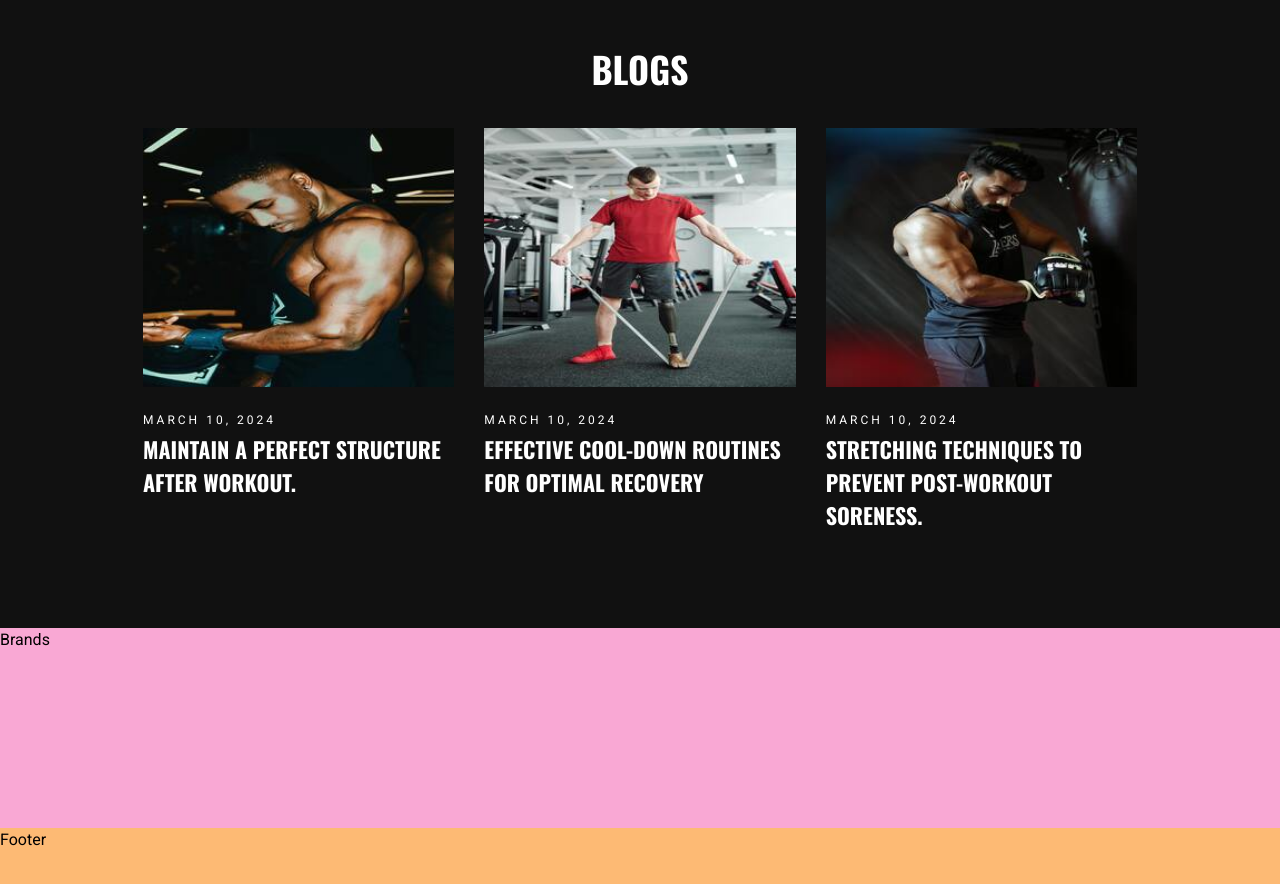
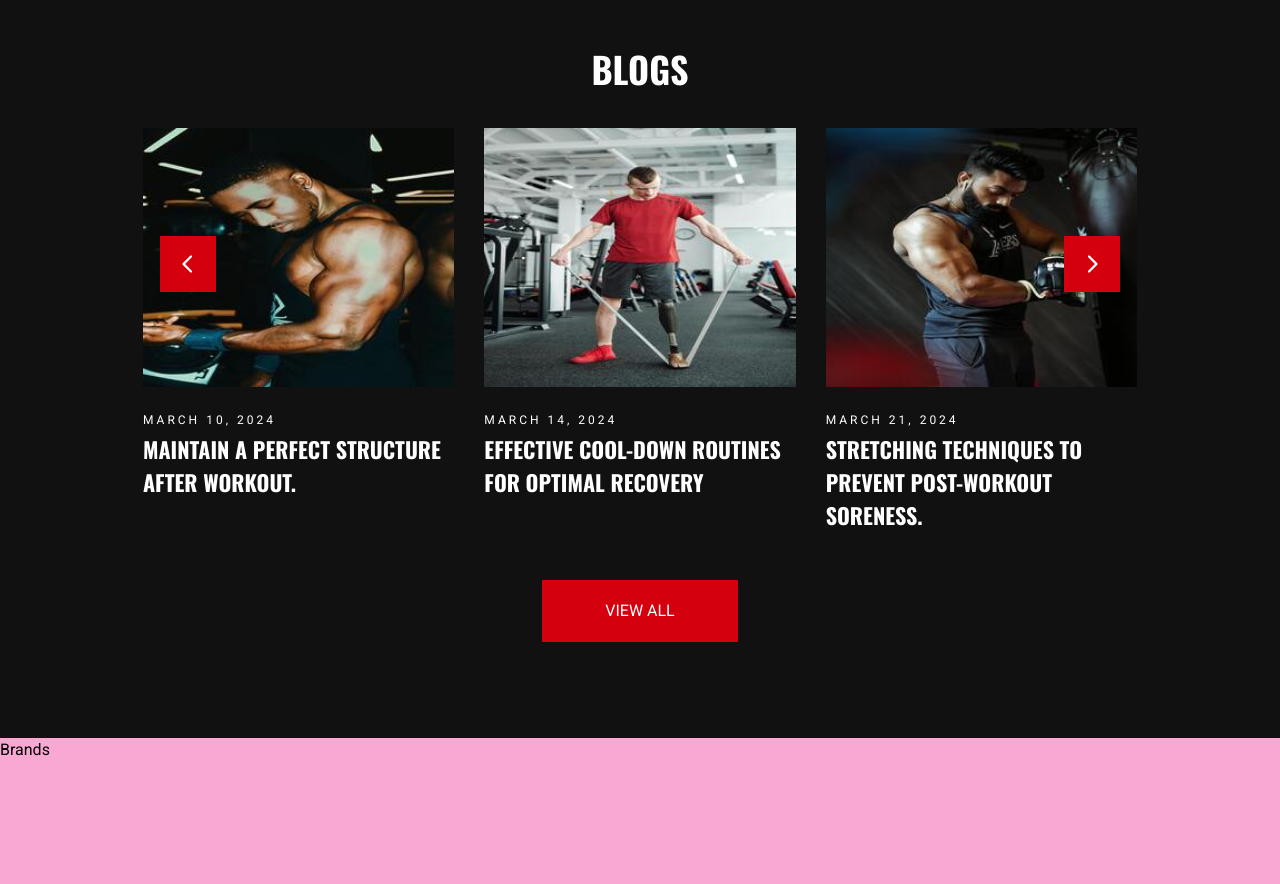
Before and after one commit to deadmanShadow/fitphysique-spa-gym, a Next.js app: page / in a window 1280 px wide. Shown: the part 6100-6984 px from the top of the page. Built offline with nearby package versions, Linux system fonts and the light colour scheme.

Commit message:
blog added

```diff
--- a/components/Blog.tsx
+++ b/components/Blog.tsx
@@ -1,9 +1,13 @@
 "use client";
+import { fadeIn } from "@/lib/variants";
+import { motion } from "framer-motion";
 import Image from "next/image";
 import Link from "next/link";
 import "swiper/css";
 import "swiper/css/navigation";
 import { Swiper, SwiperSlide } from "swiper/react";
+import CustomButton from "./CustomButton";
+import SwiperNavButtons from "./SwiperNavButtons";
 
 const blogData = [
   {
@@ -14,43 +18,43 @@ const blogData = [
   },
   {
     img: "/assets/img/blog/post2.jpg",
-    date: "March 10, 2024",
+    date: "March 14, 2024",
     title: "Effective Cool-Down Routines for Optimal Recovery",
     href: "/blog/post2",
   },
   {
     img: "/assets/img/blog/post3.jpg",
-    date: "March 10, 2024",
+    date: "March 21, 2024",
     title: "Stretching Techniques to Prevent Post-Workout Soreness.",
     href: "/blog/post3",
   },
   {
     img: "/assets/img/blog/post4.jpg",
-    date: "March 10, 2024",
+    date: "March 29, 2024",
     title: "Hydration Tips for Faster Muscle Recovery.",
     href: "/blog/post4",
   },
   {
     img: "/assets/img/blog/post1.jpg",
-    date: "March 10, 2024",
+    date: "April 4, 2024",
     title: "The Role of Sleep in Post-Workout Muscle Repair.",
     href: "/blog/post5",
   },
   {
     img: "/assets/img/blog/post2.jpg",
-    date: "March 10, 2024",
+    date: "April 28, 2024",
     title: "Mindful Breathing Exercises to Enhance Recovery.",
     href: "/blog/post6",
   },
   {
     img: "/assets/img/blog/post3.jpg",
-    date: "March 10, 2024",
+    date: "May 15, 2024",
     title: "Essential Post-Workout Supplements for Muscle Growth.",
     href: "/blog/post7",
   },
   {
     img: "/assets/img/blog/post4.jpg",
-    date: "March 10, 2024",
+    date: "May 29, 2024",
     title: "Incorporating Foam Rolling into Your Recovery Routine.",
     href: "/blog/post8",
   },
@@ -58,10 +62,23 @@ const blogData = [
 
 const Blog = () => {
   return (
-    <section className="bg-primary-300 text-white py-24">
+    <section className="bg-primary-300 text-white py-24" id="blog">
       <div className="container mx-auto">
-        <h2 className="h2 text-center mb-8">Blogs</h2>
-        <div>
+        <motion.h2
+          variants={fadeIn("up", 0.2)}
+          initial="hidden"
+          whileInView={"show"}
+          viewport={{ once: false, amount: 0.2 }}
+          className="h2 text-center mb-8"
+        >
+          Blogs
+        </motion.h2>
+        <motion.div
+          variants={fadeIn("up", 0.6)}
+          initial="hidden"
+          whileInView={"show"}
+          viewport={{ once: false, amount: 0.2 }}
+        >
           <Swiper
             slidesPerView={1}
             spaceBetween={30}
@@ -77,6 +94,7 @@ const Blog = () => {
                 slidesPerView: 4,
               },
             }}
+            className="h-[420px] md:max-w-[660px] lg:max-w-none mb-8"
           >
             {blogData.map((post, index) => (
               <SwiperSlide key={index}>
@@ -103,8 +121,24 @@ const Blog = () => {
                 </div>
               </SwiperSlide>
             ))}
+            <SwiperNavButtons
+              containerStyles="absolute left-0 right-0 bottom-[16rem] w-full max-w-[370px] sm:max-w-[620px] md:max-w-[960px] xl:max-w-[1320px] mx-auto z-50 flex justify-between gap-1"
+              btnStyles="bg-accent text-white w-[56px] h-[56px] flex justify-center items-center hover:bg-accent transition-all duration-300"
+              iconStyles="text-2xl"
+            />
           </Swiper>
-        </div>
+        </motion.div>
+        <motion.div
+          variants={fadeIn("up", 0.8)}
+          initial="hidden"
+          whileInView={"show"}
+          viewport={{ once: false, amount: 0.2 }}
+        >
+          <CustomButton
+            containerStyles="block w-[196px] h-[62px] mx-auto"
+            text="View All"
+          />
+        </motion.div>
       </div>
     </section>
   );
```
